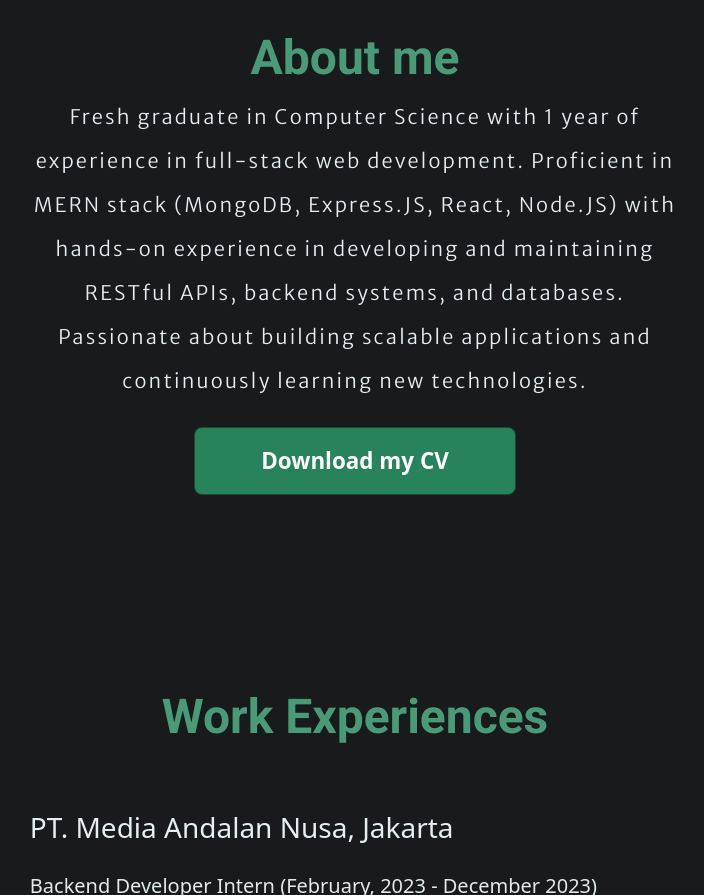
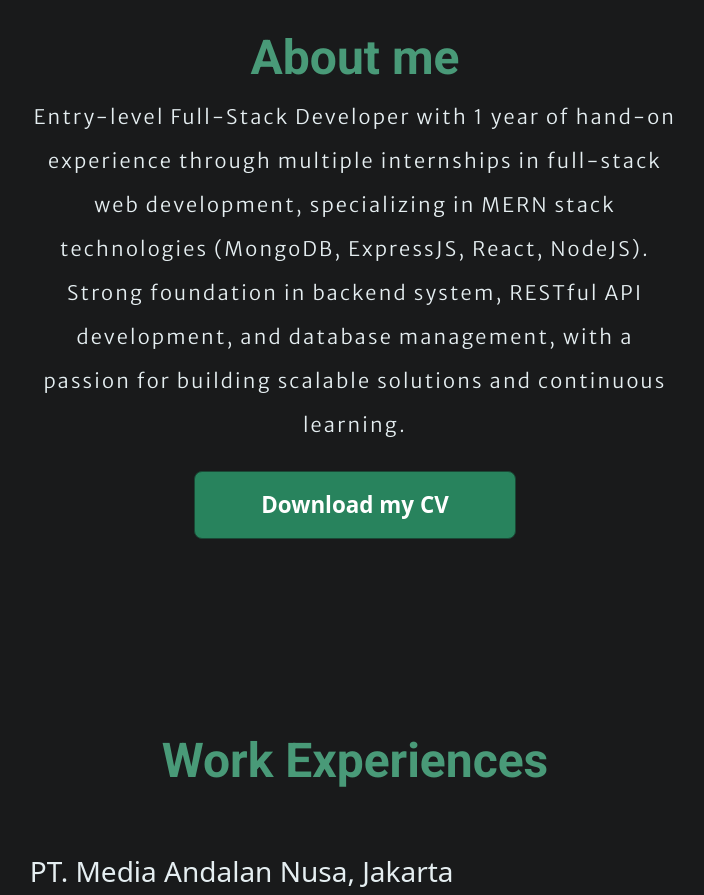
Before and after one commit to chelseaoktaviany/portfolio-chelsea, a plain HTML site: page index.html in a window 1280 px wide. Shown: the part 1052-1947 px from the top of the page, without its empty margins (285-989 px from the left). Drawn offline with Linux system fonts and the light colour scheme.

Commit message:
Updated summary

```diff
--- a/index.html
+++ b/index.html
@@ -120,12 +120,12 @@
               />
               <h1 class="title display-5 fw-bold">About me</h1>
               <p class="lead text-md-center">
-                Fresh graduate in Computer Science with 1 year of experience in
-                full-stack web development. Proficient in MERN stack (MongoDB,
-                Express.JS, React, Node.JS) with hands-on experience in
-                developing and maintaining RESTful APIs, backend systems, and
-                databases. Passionate about building scalable applications and
-                continuously learning new technologies.
+                Entry-level Full-Stack Developer with 1 year of hand-on
+                experience through multiple internships in full-stack web
+                development, specializing in MERN stack technologies (MongoDB,
+                ExpressJS, React, NodeJS). Strong foundation in backend system,
+                RESTful API development, and database management, with a passion
+                for building scalable solutions and continuous learning.
               </p>
               <a
                 class="btn btn-dark btn-lg mt-2 py-3"
```
